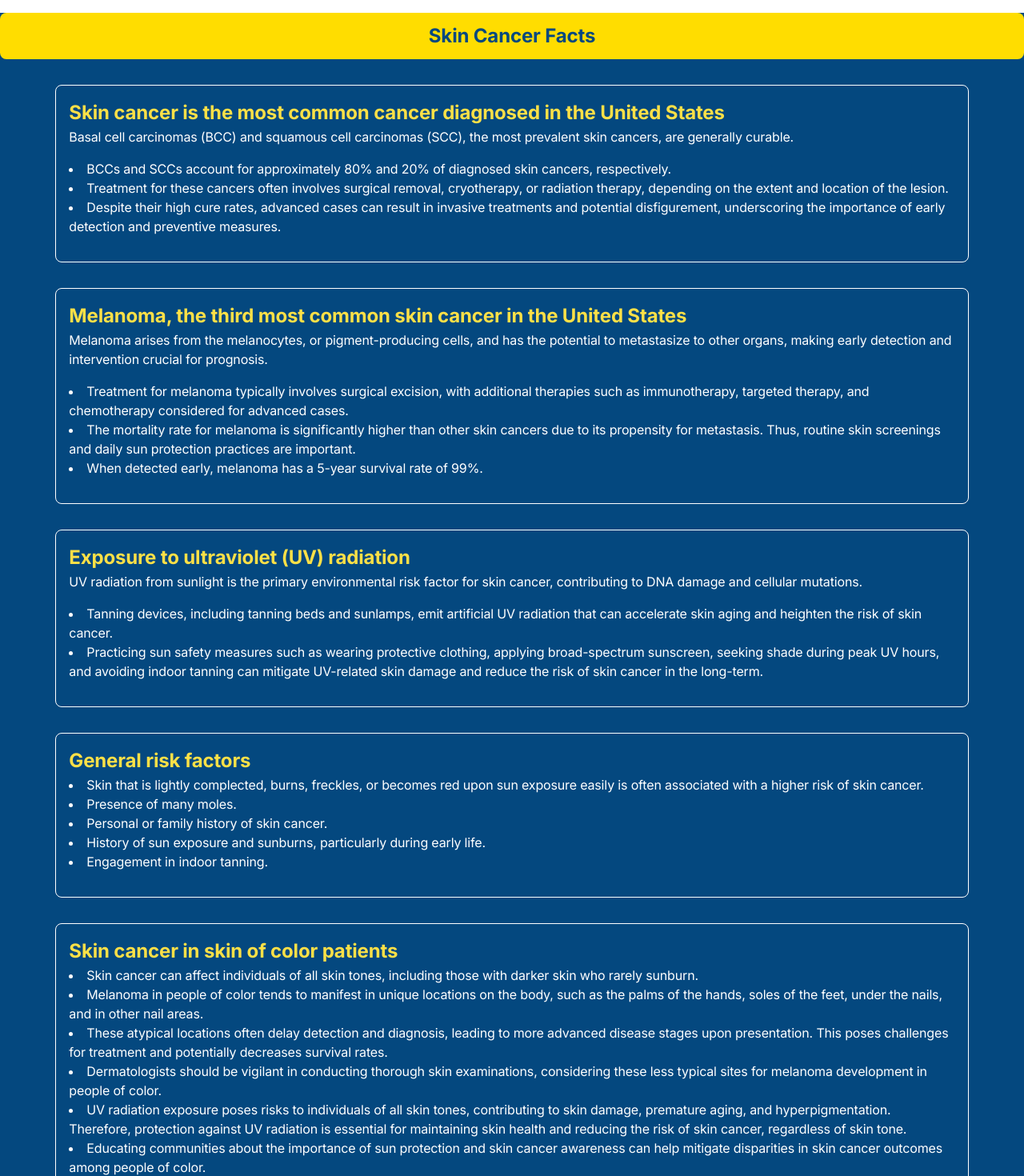
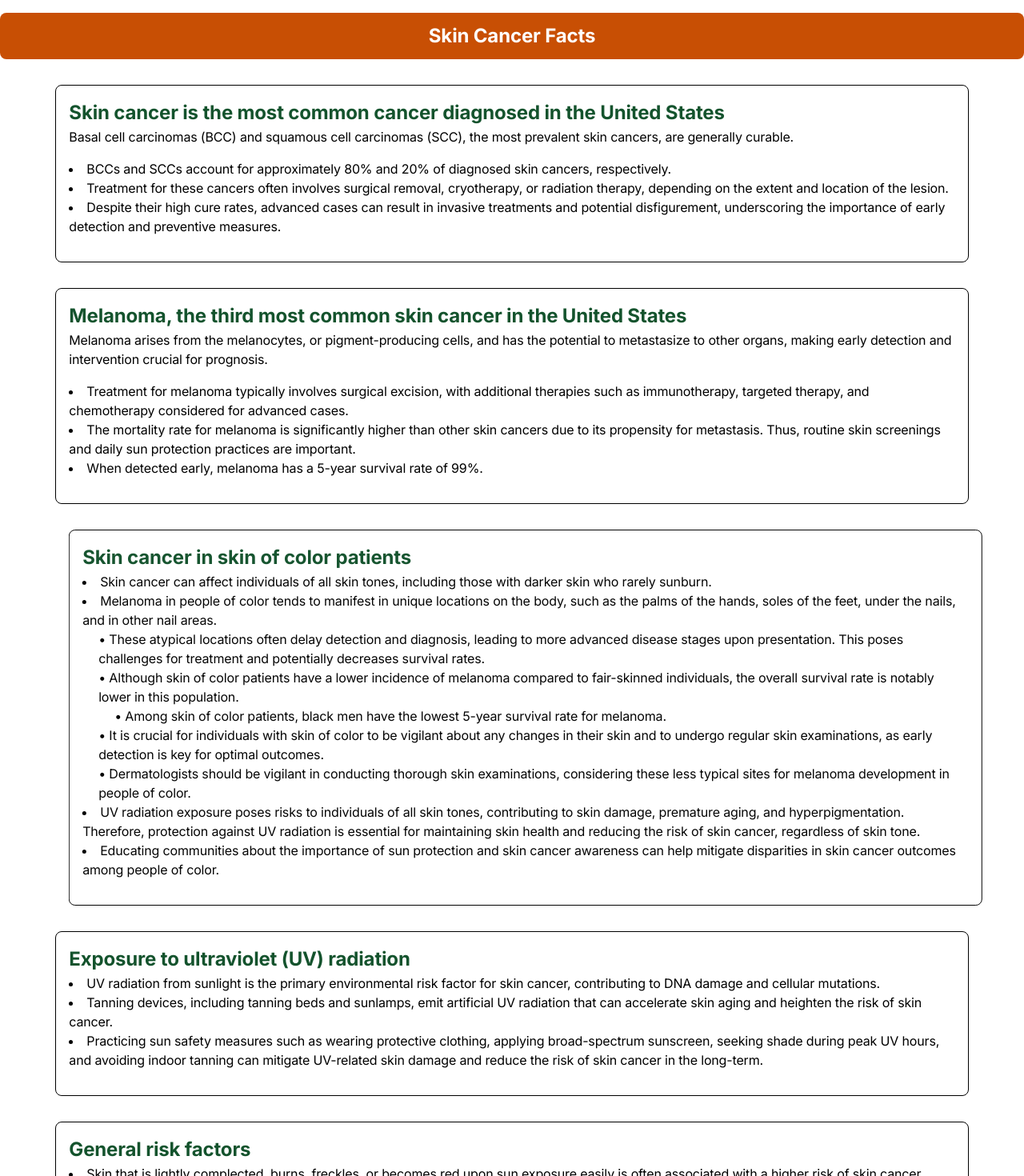
Before and after one commit to ramya72002/MIAMI, a Next.js app: page / in a window 1280 px wide. Shown: the part 1180-2650 px from the top of the page at 80% size. Built offline with nearby package versions, Linux system fonts and the light colour scheme.

Commit message:
colours updated in miami website

```diff
--- a/app/(default)/page.tsx
+++ b/app/(default)/page.tsx
@@ -1,5 +1,5 @@
 export const metadata = {
-  title: 'UMKC: Skin Smart Campus Initiative',
+  title: 'MIAMI: Skin Smart Campus Initiative',
   description: 'shines a light on skin cancer prevention, fostering a safer, healthier campus environment for all.',
 }
 
@@ -9,8 +9,6 @@ import CancerPrevention from '@/components/cancerPrevention'
 import UvIndex from '@/components/uvIndex'
 import EarlyDetection from '@/components/earlyDetection'
 import ResourcesLinks from '@/components/resourcesLinks'
-// #fff
-// #c84f04
 export default function Home() {
   return (
     <>
--- a/app/css/additional-styles/theme.css
+++ b/app/css/additional-styles/theme.css
@@ -31,7 +31,6 @@ html {
   color: #4a5568;
   margin-bottom: 10px;
 }
-
 
 .hamburger svg > *:nth-child(1) {
   transition: y 0.1s 0.25s ease-in,
@@ -132,11 +131,11 @@ html {
   transform: translateZ(0);
 }
 
-.button-yellow {
+.button-red {
   btn-arrow: var(--btn--text);
   arrow-margin: 0.75rem;
-  background: #ffdd00;
-  color: #04487f;
+  background: #c84f04;
+  color: #fff;
   border: solid 0.0625rem transparent;
   border-radius: 0.5rem;
   display: inline-block;
--- a/components/cancerFacts.tsx
+++ b/components/cancerFacts.tsx
@@ -55,38 +55,58 @@ export default function CancerFacts() {
 
   return (
     <section>
-      <div className="container mx-auto mt-12 px-0 flex flex-wrap items-center justify-center" style={{ backgroundColor: "#04487f" }}>
-        <button className="container flex justify-center items-center button-yellow mb-8">Skin Cancer Facts</button>
+      <div className="container mx-auto mt-12 px-0 flex flex-wrap items-center justify-center" >
+        <button className="container flex justify-center items-center button-red mb-8">Skin Cancer Facts</button>
         <div className="w-full lg:w-11/12 xl:w-100 px-4">
-          <div className={`border border-white rounded-lg mb-8 p-4 ${isAnimated.section1 ? 'animate-rightLeft' : ''} section1`}>
-          <h2 className="text-2xl text-yellow-300 font-bold">Skin cancer is the most common cancer diagnosed in the United States</h2>
-            <p className="text-white mb-4">Basal cell carcinomas (BCC) and squamous cell carcinomas (SCC), the most prevalent skin cancers, are generally curable.</p>
-            <ul className="list-disc list-inside text-white mb-4">
+          <div className={`border border-black rounded-lg mb-8 p-4 ${isAnimated.section1 ? 'animate-rightLeft' : ''} section1`}>
+                   <h2 className="text-2xl text-green-900 font-bold">Skin cancer is the most common cancer diagnosed in the United States</h2>
+            <p className="text-black mb-4">Basal cell carcinomas (BCC) and squamous cell carcinomas (SCC), the most prevalent skin cancers, are generally curable.</p>
+            <ul className="list-disc list-inside text-black mb-4">
               <li>BCCs and SCCs account for approximately 80% and 20% of diagnosed skin cancers, respectively.</li>
               <li>Treatment for these cancers often involves surgical removal, cryotherapy, or radiation therapy, depending on the extent and location of the lesion.</li>
               <li>Despite their high cure rates, advanced cases can result in invasive treatments and potential disfigurement, underscoring the importance of early detection and preventive measures.</li>
             </ul>
           </div>
-          <div className={`border border-white rounded-lg mb-8 p-4 ${isAnimated.section2 ? 'animate-slideLeft' : ''} section2`}>
-          <h2 className="text-2xl text-yellow-300 font-bold">Melanoma, the third most common skin cancer in the United States</h2>
-            <p className="text-white mb-4">Melanoma arises from the melanocytes, or pigment-producing cells, and has the potential to metastasize to other organs, making early detection and intervention crucial for prognosis.</p>
-            <ul className="list-disc list-inside text-white mb-4">
+          <div className={`border border-black rounded-lg mb-8 p-4 ${isAnimated.section2 ? 'animate-slideLeft' : ''} section2`}>
+          <h2 className="text-2xl text-green-900 font-bold">Melanoma, the third most common skin cancer in the United States</h2>
+            <p className="text-black mb-4">Melanoma arises from the melanocytes, or pigment-producing cells, and has the potential to metastasize to other organs, making early detection and intervention crucial for prognosis.</p>
+            <ul className="list-disc list-inside text-black mb-4">
               <li>Treatment for melanoma typically involves surgical excision, with additional therapies such as immunotherapy, targeted therapy, and chemotherapy considered for advanced cases.</li>
               <li>The mortality rate for melanoma is significantly higher than other skin cancers due to its propensity for metastasis. Thus, routine skin screenings and daily sun protection practices are important.</li>
               <li>When detected early, melanoma has a 5-year survival rate of 99%.</li>
             </ul>
             </div>
-          <div className={`border border-white rounded-lg mb-8 p-4 ${isAnimated.section3 ? 'animate-rightLeft' : ''} section3`}>
-          <h2 className="text-2xl text-yellow-300 font-bold">Exposure to ultraviolet (UV) radiation</h2>
-            <p className="text-white mb-4">UV radiation from sunlight is the primary environmental risk factor for skin cancer, contributing to DNA damage and cellular mutations.</p>
-            <ul className="list-disc list-inside text-white mb-4">
+            <div className={`border border-black rounded-lg mb-8 p-4 ${isAnimated.section5 ? 'animate-rightLeft' : ''} section5`}>
+          <h2 className="text-2xl text-green-900 font-bold">Skin cancer in skin of color patients</h2>
+            <ul className="list-disc list-inside text-black mb-4">
+              <li>Skin cancer can affect individuals of all skin tones, including those with darker skin who rarely sunburn.</li>
+              <li>Melanoma in people of color tends to manifest in unique locations on the body, such as the palms of the hands, soles of the feet, under the nails, and in other nail areas.</li>
+              <ul style={{ paddingLeft: '20px' }}>
+              <li>&bull;  These atypical locations often delay detection and diagnosis, leading to more advanced disease stages upon presentation. This poses challenges for treatment and potentially decreases survival rates.</li>
+              <li>&bull;  Although skin of color patients have a lower incidence of melanoma compared to fair-skinned individuals, the overall survival rate is notably lower in this population.</li>
+              <ul style={{ paddingLeft: '20px' }}>
+                    <li >&bull; Among skin of color patients, black men have the lowest 5-year survival rate for melanoma.</li>
+              </ul>
+              <li>&bull;  It is crucial for individuals with skin of color to be vigilant about any changes in their skin and to undergo regular skin examinations, as early detection is key for optimal outcomes.</li>
+               <li>&bull;  Dermatologists should be vigilant in conducting thorough skin examinations, considering these less typical sites for melanoma development in people of color.</li>
+               </ul>
+              <li>UV radiation exposure poses risks to individuals of all skin tones, contributing to skin damage, premature aging, and hyperpigmentation. Therefore, protection against UV radiation is essential for maintaining skin health and reducing the risk of skin cancer, regardless of skin tone.</li>
+              <li>Educating communities about the importance of sun protection and skin cancer awareness can help mitigate disparities in skin cancer outcomes among people of color.</li>
+            </ul>
+          </div>
+          <div className={`border border-black rounded-lg mb-8 p-4 ${isAnimated.section3 ? 'animate-slideLeft' : ''} section3`}>
+          <h2 className="text-2xl text-green-900 font-bold">Exposure to ultraviolet (UV) radiation</h2>
+            <ul className="list-disc list-inside text-black mb-4">
+            <li>UV radiation from sunlight is the primary environmental risk factor for skin cancer, contributing to DNA damage and cellular mutations.</li>
+
               <li>Tanning devices, including tanning beds and sunlamps, emit artificial UV radiation that can accelerate skin aging and heighten the risk of skin cancer.</li>
               <li>Practicing sun safety measures such as wearing protective clothing, applying broad-spectrum sunscreen, seeking shade during peak UV hours, and avoiding indoor tanning can mitigate UV-related skin damage and reduce the risk of skin cancer in the long-term.</li>
             </ul>
           </div>
-          <div className={`border border-white rounded-lg mb-8 p-4 ${isAnimated.section4 ? 'animate-slideLeft' : ''} section4`}>
-          <h2 className="text-2xl text-yellow-300 font-bold">General risk factors</h2>
-            <ul className="list-disc list-inside text-white mb-4">
+
+          <div className={`border border-black rounded-lg mb-8 p-4 ${isAnimated.section4 ? 'animate-rightLeft' : ''} section4`}>
+          <h2 className="text-2xl text-green-900 font-bold">General risk factors</h2>
+            <ul className="list-disc list-inside text-black mb-4">
               <li>Skin that is lightly complected, burns, freckles, or becomes red upon sun exposure easily is often associated with a higher risk of skin cancer.</li>
               <li>Presence of many moles.</li>
               <li>Personal or family history of skin cancer.</li>
@@ -94,17 +114,7 @@ export default function CancerFacts() {
               <li>Engagement in indoor tanning.</li>
             </ul>
           </div>
-          <div className={`border border-white rounded-lg mb-8 p-4 ${isAnimated.section5 ? 'animate-rightLeft' : ''} section5`}>
-          <h2 className="text-2xl text-yellow-300 font-bold">Skin cancer in skin of color patients</h2>
-            <ul className="list-disc list-inside text-white mb-4">
-              <li>Skin cancer can affect individuals of all skin tones, including those with darker skin who rarely sunburn.</li>
-              <li>Melanoma in people of color tends to manifest in unique locations on the body, such as the palms of the hands, soles of the feet, under the nails, and in other nail areas.</li>
-              <li>These atypical locations often delay detection and diagnosis, leading to more advanced disease stages upon presentation. This poses challenges for treatment and potentially decreases survival rates.</li>
-              <li>Dermatologists should be vigilant in conducting thorough skin examinations, considering these less typical sites for melanoma development in people of color.</li>
-              <li>UV radiation exposure poses risks to individuals of all skin tones, contributing to skin damage, premature aging, and hyperpigmentation. Therefore, protection against UV radiation is essential for maintaining skin health and reducing the risk of skin cancer, regardless of skin tone.</li>
-              <li>Educating communities about the importance of sun protection and skin cancer awareness can help mitigate disparities in skin cancer outcomes among people of color.</li>
-            </ul>
-          </div>
+
         </div>
       </div>
     </section>
--- a/components/earlyDetection.tsx
+++ b/components/earlyDetection.tsx
@@ -7,64 +7,64 @@ import Image from 'next/image'
 
 export default function EarlyDetection() {
   return (
-    <section className="relative" style={{ backgroundColor: "#04487f" }}>
+    <section className="relative">
       <div className="container mx-auto mt-12 px-4 flex flex-wrap items-center">
-        <button className="container flex justify-center items-center button-yellow mb-8">Early Detection</button>
+        <button className="container flex justify-center items-center button-red mb-8">Early Detection</button>
         <div className="w-full md:w-1/2 px-4">
-          <h2 className="text-white text-3xl font-bold mb-4">Melanoma: Early Detection</h2>
-          <p className="text-white text-lg mb-6">
+          <h2 className="text-black text-3xl font-bold mb-4">Melanoma: Early Detection</h2>
+          <p className="text-black text-lg mb-6">
             Melanoma, the deadliest form of skin cancer, can be effectively treated if detected early. It is crucial to become familiar with your skin and conduct monthly self-skin examinations. Seeking assistance from a partner or friend to inspect hard-to-reach areas such as the back and scalp enhances the thoroughness of these examinations. Promptly notify your healthcare provider upon observing any potential warning signs to ensure prompt medical intervention.
           </p>
           <div className="self-examination mt-6">
-  <p className="text-white text-lg mb-6">
-    View <a href="https://www.cancer.org/cancer/risk-prevention/sun-and-uv/skin-exams.html" className="text-yellow-500 font-bold">American Cancer Society’s guide</a> or the <a href="https://www.aad.org/public/diseases/skin-cancer/find/check-skin" className="text-yellow-500 font-bold">American Academy of Dermatology Association’s guide</a> to doing self-skin examinations.
+  <p className="text-black text-lg mb-6">
+    View <a href="https://www.cancer.org/cancer/risk-prevention/sun-and-uv/skin-exams.html" className="text-red-500 font-bold">American Cancer Society’s guide</a> or the <a href="https://www.aad.org/public/diseases/skin-cancer/find/check-skin" className="text-red-500 font-bold">American Academy of Dermatology Association’s guide</a> to doing self-skin examinations.
   </p>
 </div>
 
-          <div className="border border-white rounded-lg p-4 mb-6">
-            <h3 className="text-white text-2xl font-bold mb-4">ABCDE’s of Melanoma</h3>
+          <div className="border border-black rounded-lg p-4 mb-6">
+            <h3 className="text-black text-2xl font-bold mb-4">ABCDE’s of Melanoma</h3>
             <ul className="list-disc list-inside">
-              <li className="text-white mb-4">
-                <span className="text-yellow-300 font-bold">A (Asymmetry):</span> Irregularly shaped where one half does not match the other half
+              <li className="text-black mb-4">
+                <span className="text-red-600 font-bold">A (Asymmetry):</span> Irregularly shaped where one half does not match the other half
               </li>
-              <li className="text-white mb-4">
-                <span className="text-yellow-300 font-bold">B (Border):</span> Uneven or irregular borders (scalloped or notched borders)
+              <li className="text-black mb-4">
+                <span className="text-red-600 font-bold">B (Border):</span> Uneven or irregular borders (scalloped or notched borders)
               </li>
-              <li className="text-white mb-4">
-                <span className="text-yellow-300 font-bold">C (Color):</span> Variation in color within the mole (shades of brown, black, red, blue, or white may be present)
+              <li className="text-black mb-4">
+                <span className="text-red-600 font-bold">C (Color):</span> Variation in color within the mole (shades of brown, black, red, blue, or black may be present)
               </li>
-              <li className="text-white mb-4">
-                <span className="text-yellow-300 font-bold">D (Diameter):</span> Larger than 6 mm (the size of a pencil eraser)
+              <li className="text-black mb-4">
+                <span className="text-red-600 font-bold">D (Diameter):</span> Larger than 6 mm (the size of a pencil eraser)
               </li>
-              <li className="text-white">
-                <span className="text-yellow-300 font-bold">E (Evolution):</span> Changes in size, shape, color, and/or elevation over time. Development of symptoms like itching or bleeding
+              <li className="text-black">
+                <span className="text-red-600 font-bold">E (Evolution):</span> Changes in size, shape, color, and/or elevation over time. Development of symptoms like itching or bleeding
               </li>
             </ul>
           </div>
         </div>
         <div className="w-full md:w-1/2">
-          <div className="border border-white rounded-lg p-4 mb-6">
-            <h3 className="text-white text-2xl font-bold mb-4">Explanation of ABCDE</h3>
+          <div className="border border-black rounded-lg p-4 mb-6">
+            <h3 className="text-black text-2xl font-bold mb-4">Explanation of ABCDE</h3>
             <div className="grid grid-cols-2 gap-4">
               <div className="col-span-1">
                 <Image src={A} alt="A" className="w-full h-auto rounded-lg" />
-                <p className="text-white mt-2"><span className="text-yellow-300 font-bold">A is for Asymmetry:</span> One half of the spot is unlike the other half.</p>
+                <p className="text-black mt-2"><span className="text-red-600 font-bold">A is for Asymmetry:</span> One half of the spot is unlike the other half.</p>
               </div>
               <div className="col-span-1">
                 <Image src={B} alt="B" className="w-full h-auto rounded-lg" />
-                <p className="text-white mt-2"><span className="text-yellow-300 font-bold">B is for Border:</span> The spot has an irregular, scalloped, or poorly defined border.</p>
+                <p className="text-black mt-2"><span className="text-red-600 font-bold">B is for Border:</span> The spot has an irregular, scalloped, or poorly defined border.</p>
               </div>
               <div className="col-span-1">
                 <Image src={C} alt="C" className="w-full h-auto rounded-lg" />
-                <p className="text-white mt-2"><span className="text-yellow-300 font-bold">C is for Color:</span> The spot has varying colors from one area to the next, such as shades of tan, brown or black, or areas of white, red, or blue.</p>
+                <p className="text-black mt-2"><span className="text-red-600 font-bold">C is for Color:</span> The spot has varying colors from one area to the next, such as shades of tan, brown or black, or areas of black, red, or blue.</p>
               </div>
               <div className="col-span-1">
                 <Image src={D} alt="D" className="w-full h-auto rounded-lg" />
-                <p className="text-white mt-2"><span className="text-yellow-300 font-bold">D is for Diameter:</span> While melanomas are usually greater than 6 millimeters, or about the size of a pencil eraser, when diagnosed, they can be smaller.</p>
+                <p className="text-black mt-2"><span className="text-red-600 font-bold">D is for Diameter:</span> While melanomas are usually greater than 6 millimeters, or about the size of a pencil eraser, when diagnosed, they can be smaller.</p>
               </div>
               <div className="col-span-1">
                 <Image src={E} alt="E" className="w-full h-auto rounded-lg" />
-                <p className="text-white mt-2"><span className="text-yellow-300 font-bold">E is for Evolving:</span> The spot looks different from the rest or is changing in size, shape, or color.</p>
+                <p className="text-black mt-2"><span className="text-red-600 font-bold">E is for Evolving:</span> The spot looks different from the rest or is changing in size, shape, or color.</p>
               </div>
             </div>
           </div>
--- a/components/resourcesLinks.tsx
+++ b/components/resourcesLinks.tsx
@@ -3,11 +3,11 @@ import Image from 'next/image';
 
 export default function ResourcesLinks() {
   return (
-    <section className="relative" style={{ backgroundColor: "#f6f6f6" }}>
+    <section className="relative" style={{ backgroundColor: "#c84f04" }}>
       <div className="container mx-auto mt-12 px-4">
-        <div className="rounded-lg overflow-hidden shadow-lg bg-gradient-to-r from-blue-600 to-blue-400">
+        <div className="rounded-lg overflow-hidden shadow-lg bg-gradient-to-r from-orange-600 to-orange-400">
           <div className="p-8">
-          <button className="container flex justify-center items-center button-yellow mb-8">Additional Resources</button>
+          <button className="container flex justify-center items-center button-red mb-8">Additional Resources</button>
 
             <h2 className="text-2xl font-bold text-white mb-4">Additional Resources</h2>
             <div className="grid grid-cols-1 md:grid-cols-2 lg:grid-cols-3 gap-4">
@@ -85,7 +85,7 @@ const ResourceCard = ({ title, links }: { title: string; links: { text: string;
       <ul>
         {links.map((link, index) => (
           <li key={index} className="mb-2">
-            <a href={link.url} className="text-blue-700 hover:underline">{link.text}</a>
+            <a href={link.url} className="text-orange-700 hover:underline">{link.text}</a>
           </li>
         ))}
       </ul>
```
Also changed, not shown: components/cancerPrevention.tsx (+16 -16 lines), components/hero.tsx (+4 -4 lines), components/uvIndex.tsx (+18 -18 lines), public/images/about11.jpg.
